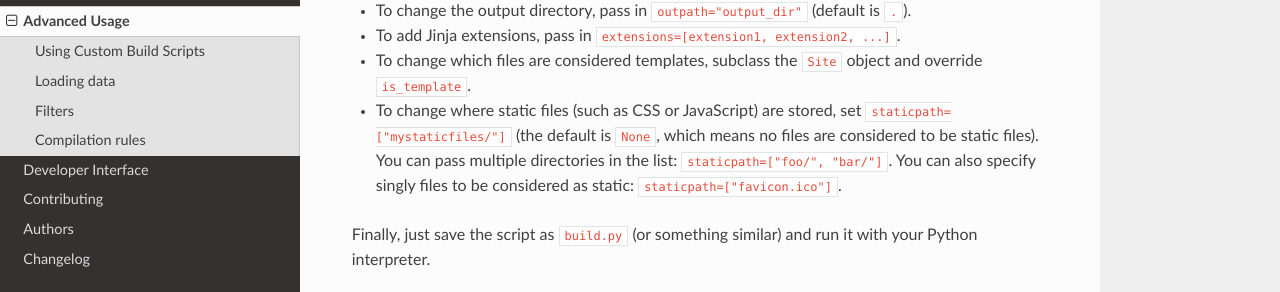
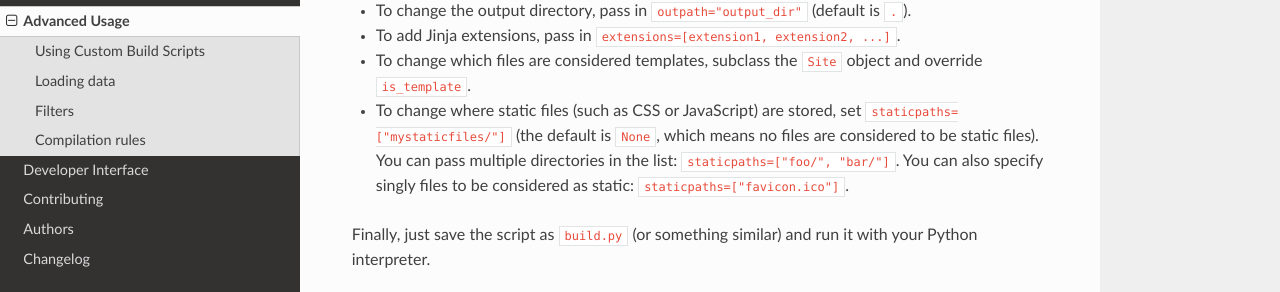
Before and after one commit to staticjinja/staticjinja, a Sphinx documentation site: the page built from docs/user/advanced.rst, in a window 1280 px wide and 900 px high, scrolled down 496 px. Shown: the part 155-447 px from the top of the window. Built offline with Sphinx 7.4.7 and the Read the Docs theme 2.0.0, drawn with Linux system fonts in a browser that asks for light colours.

Commit message:
Update advanced.rst
The argument is staticpaths, not path.

Closes #50.

```diff
--- a/docs/user/advanced.rst
+++ b/docs/user/advanced.rst
@@ -39,11 +39,11 @@ To change behavior, pass the appropriate keyword arguments to
 * To change which files are considered templates, subclass the
   ``Site`` object and override ``is_template``.
 * To change where static files (such as CSS or JavaScript) are stored,
-  set ``staticpath=["mystaticfiles/"]`` (the default is ``None``, which
+  set ``staticpaths=["mystaticfiles/"]`` (the default is ``None``, which
   means no files are considered to be static files). You can pass
-  multiple directories in the list: ``staticpath=["foo/", "bar/"]``.
+  multiple directories in the list: ``staticpaths=["foo/", "bar/"]``.
   You can also specify singly files to be considered as static:
-  ``staticpath=["favicon.ico"]``.
+  ``staticpaths=["favicon.ico"]``.
 
 Finally, just save the script as ``build.py`` (or something similar)
 and run it with your Python interpreter.
```
